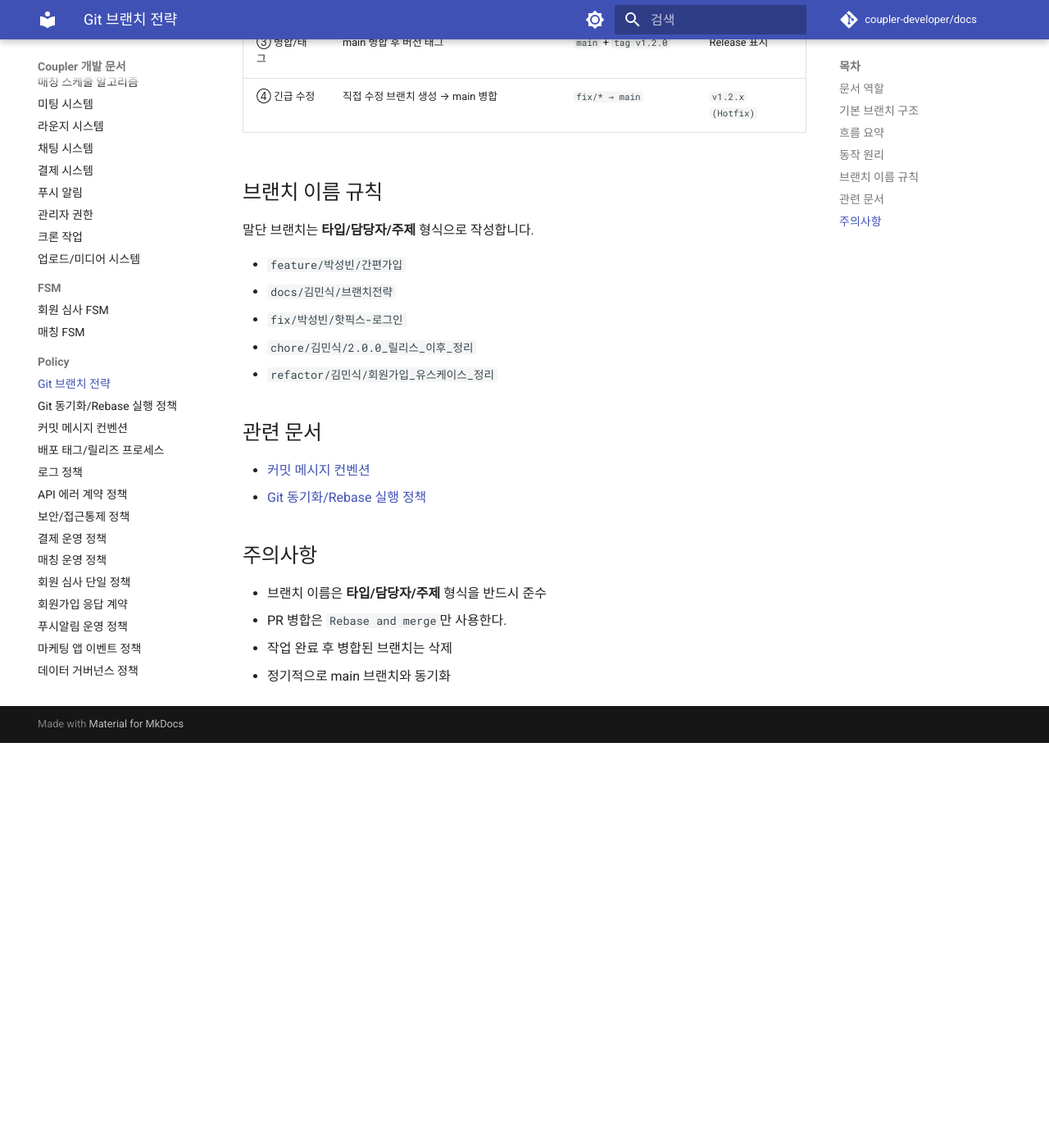
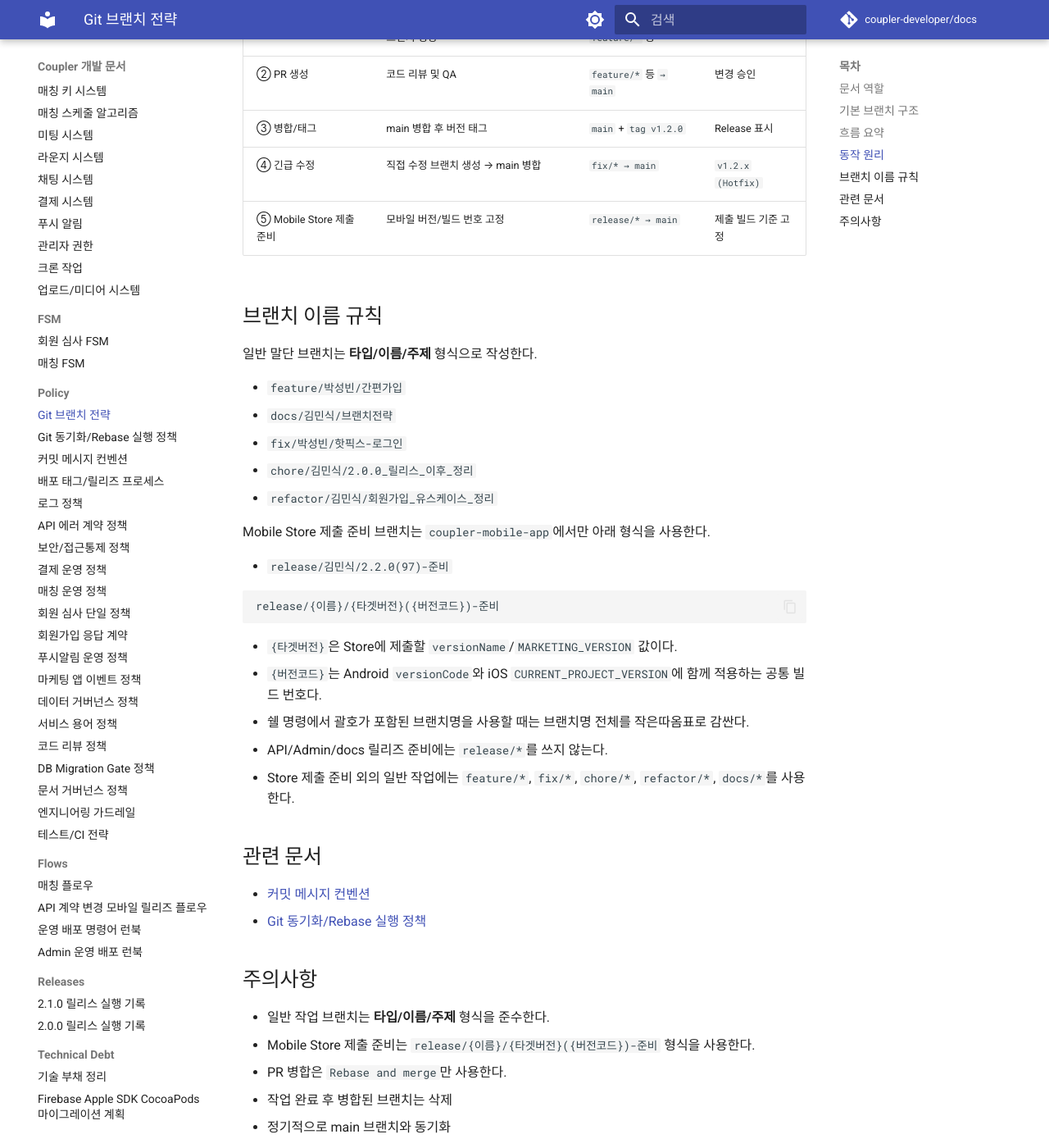
Before and after one commit to coupler-developer/docs, an MkDocs documentation site: the page built from content/policy/git-branch-strategy.md, in a window 1280 px wide and 1400 px high, scrolled down 1117 px. Shown: the whole window at 82% size. Built offline with MkDocs 1.6.1 and Material for MkDocs 9.7.7, drawn with Linux system fonts in a browser that asks for light colours; comment, search, counter and statistics services are not loaded; before the commit the page ends 2023 px from its top, so only the background shows below that; some of the changed text lies outside the part shown.

Commit message:
docs: 모바일 릴리즈 브랜치 규칙 추가
Changes:
- coupler-mobile-app Mobile Store 제출 준비용 release/* 예외 규칙 추가
- release/{이름}/{타겟버전}({버전코드})-준비 브랜치 형식과 예시 정의
- API/Admin/docs 릴리즈 준비에는 release/*를 쓰지 않는 제한 명시

Tests:
- yarn validate:docs-structure 통과
- yarn lint:md 통과

````diff
--- a/content/policy/git-branch-strategy.md
+++ b/content/policy/git-branch-strategy.md
@@ -12,17 +12,19 @@
 - **`main`** → 모든 기능/문서/버그/정리/리팩토링 브랜치가 PR로 합쳐지는 단일 기준 브랜치 (배포 및 태깅)
 - **`develop`** → 빈 껍데기처럼 유지하는 임시 실험 브랜치 (필요 시만 사용, main 병합 금지)
 - **`feature/*` · `docs/*` · `fix/*` · `chore/*` · `refactor/*`** → 작업 단위별 말단 브랜치
+- **`release/*`** → `coupler-mobile-app` Store 제출 준비처럼 버전/빌드 번호를 고정해야 하는 단기 릴리즈 준비 브랜치
 
-> 별도의 `release/*`, `hotfix/*` 브랜치는 없습니다.
-> 모든 배포/패치는 **main에 병합한 뒤 태그(`v1.2.0`, `v1.2.1`)** 로 기록합니다.
+> 상시 유지하는 `release/*`, `hotfix/*` 브랜치는 없다.
+> 모든 배포/패치는 **main에 병합한 뒤 태그(`v1.2.0`, `v1.2.1`)** 로 기록한다.
+> `release/*`는 Mobile Store 제출 준비용 예외이며, 병합 후 삭제한다.
 
 ## 흐름 요약
 
 ```text
- feature/*   docs/*    fix/*    chore/*   refactor/*
-     \          |        |         |            /
-      \         |        |         |           /
-       '--------> main -----------------------> (배포 + 태그)
+ feature/*   docs/*    fix/*    chore/*   refactor/*   release/*
+     \          |        |         |            |          /
+      \         |        |         |            |         /
+       '--------> main ---------------------------------> (배포 + 태그)
                    ^
                  tag: v1.2.0 / v1.2.1
 
@@ -37,16 +39,31 @@
 | ② PR 생성   | 코드 리뷰 및 QA                   | `feature/*` 등 `→ main`   | 변경 승인         |
 | ③ 병합/태그 | main 병합 후 버전 태그            | `main` + `tag v1.2.0`     | Release 표시      |
 | ④ 긴급 수정 | 직접 수정 브랜치 생성 → main 병합 | `fix/* → main`            | `v1.2.x (Hotfix)` |
+| ⑤ Mobile Store 제출 준비 | 모바일 버전/빌드 번호 고정        | `release/* → main`        | 제출 빌드 기준 고정 |
 
 ## 브랜치 이름 규칙
 
-말단 브랜치는 **타입/담당자/주제** 형식으로 작성합니다.
+일반 말단 브랜치는 **타입/이름/주제** 형식으로 작성한다.
 
 - `feature/박성빈/간편가입`
 - `docs/김민식/브랜치전략`
 - `fix/박성빈/핫픽스-로그인`
 - `chore/김민식/2.0.0_릴리스_이후_정리`
 - `refactor/김민식/회원가입_유스케이스_정리`
+
+Mobile Store 제출 준비 브랜치는 `coupler-mobile-app`에서만 아래 형식을 사용한다.
+
+- `release/김민식/2.2.0(97)-준비`
+
+```text
+release/{이름}/{타겟버전}({버전코드})-준비
+```
+
+- `{타겟버전}`은 Store에 제출할 `versionName`/`MARKETING_VERSION` 값이다.
+- `{버전코드}`는 Android `versionCode`와 iOS `CURRENT_PROJECT_VERSION`에 함께 적용하는 공통 빌드 번호다.
+- 쉘 명령에서 괄호가 포함된 브랜치명을 사용할 때는 브랜치명 전체를 작은따옴표로 감싼다.
+- API/Admin/docs 릴리즈 준비에는 `release/*`를 쓰지 않는다.
+- Store 제출 준비 외의 일반 작업에는 `feature/*`, `fix/*`, `chore/*`, `refactor/*`, `docs/*`를 사용한다.
 
 ## 관련 문서
 
@@ -55,7 +72,8 @@
 
 ## 주의사항
 
-- 브랜치 이름은 **타입/담당자/주제** 형식을 반드시 준수
+- 일반 작업 브랜치는 **타입/이름/주제** 형식을 준수한다.
+- Mobile Store 제출 준비는 `release/{이름}/{타겟버전}({버전코드})-준비` 형식을 사용한다.
 - PR 병합은 `Rebase and merge`만 사용한다.
 - 작업 완료 후 병합된 브랜치는 삭제
 - 정기적으로 main 브랜치와 동기화
````
